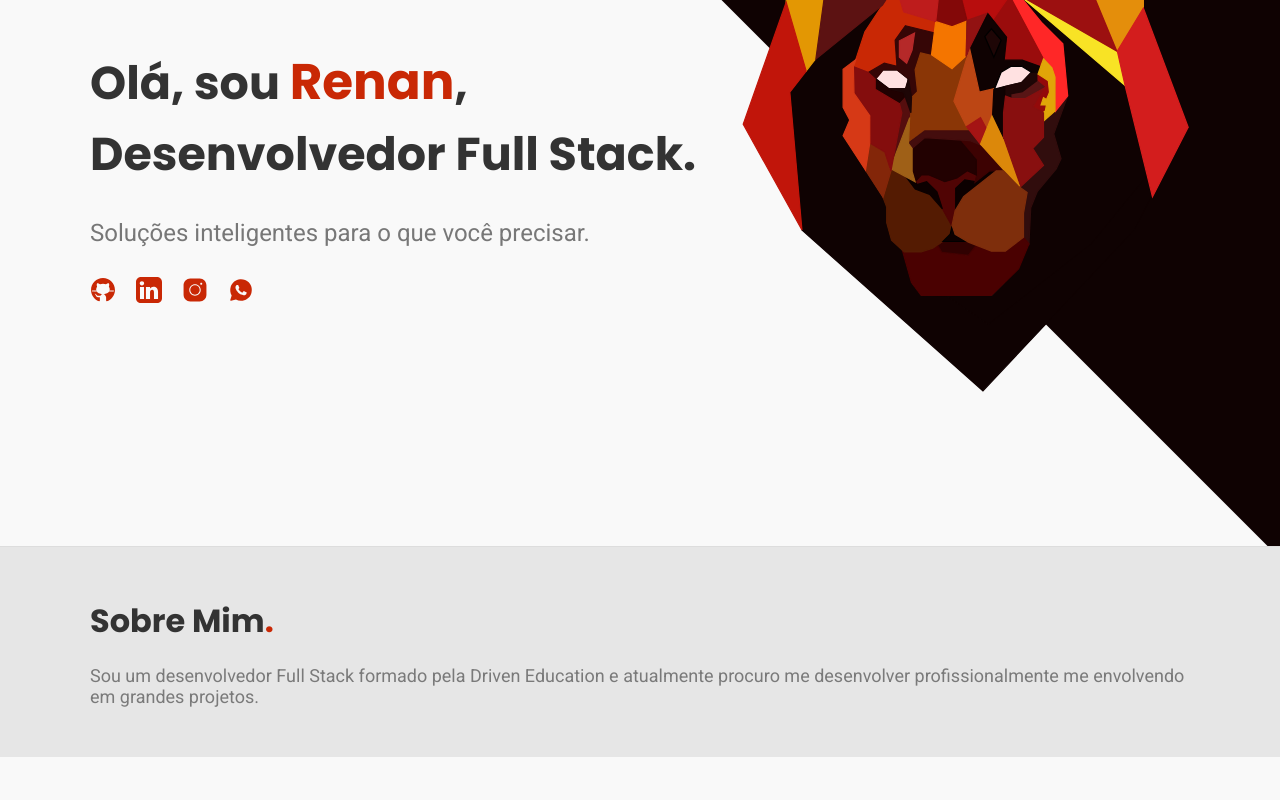
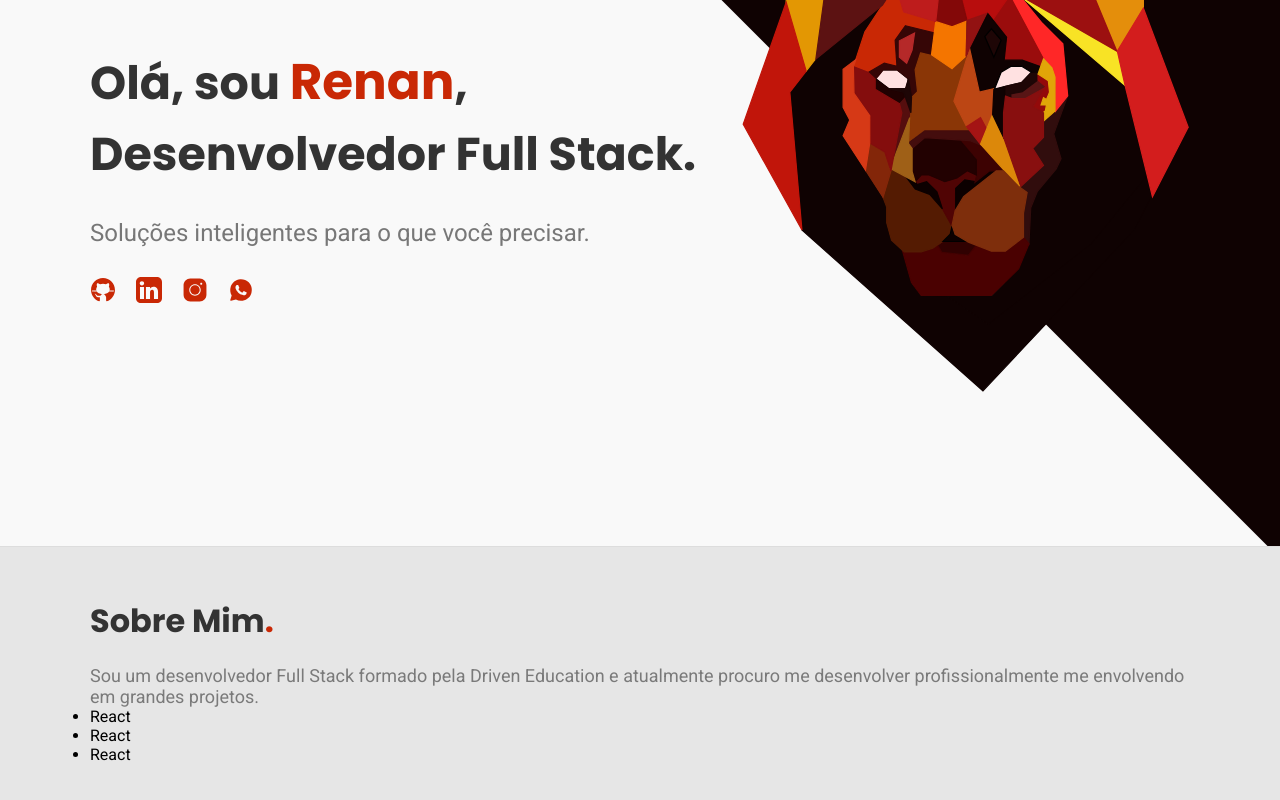
Before and after one commit to Renandp03/My-Portfolio, a React (Vite) app: page / in a window 1280 px wide. Shown: the part 254-1054 px from the top of the page. Before the commit the page ends 1011 px from the top, so only its background shows below. Built offline with nearby package versions, Linux system fonts and the light colour scheme.

Commit message:
update: TecList styles

```diff
--- a/src/components/About/containers/TecList.jsx
+++ b/src/components/About/containers/TecList.jsx
@@ -1,8 +1,11 @@
 function TecList(){
     return(
-        <div className="TecList">
+        <ul className='TecList'>
 
-        </div>
+            <li className='Tec'>React</li>
+            <li className='Tec'>React</li>
+            <li className='Tec'>React</li>
+        </ul>
     )
 }
 
--- a/src/components/About/styles/TecList.sass
+++ b/src/components/About/styles/TecList.sass
@@ -1,5 +1,5 @@
 @use '../../../styles/variables'
 
 .TecList
-    display: flex
-    align-items: center
+    display: grid
+    grid-template-columns: 1fr 1fr 1fr 1fr
```
